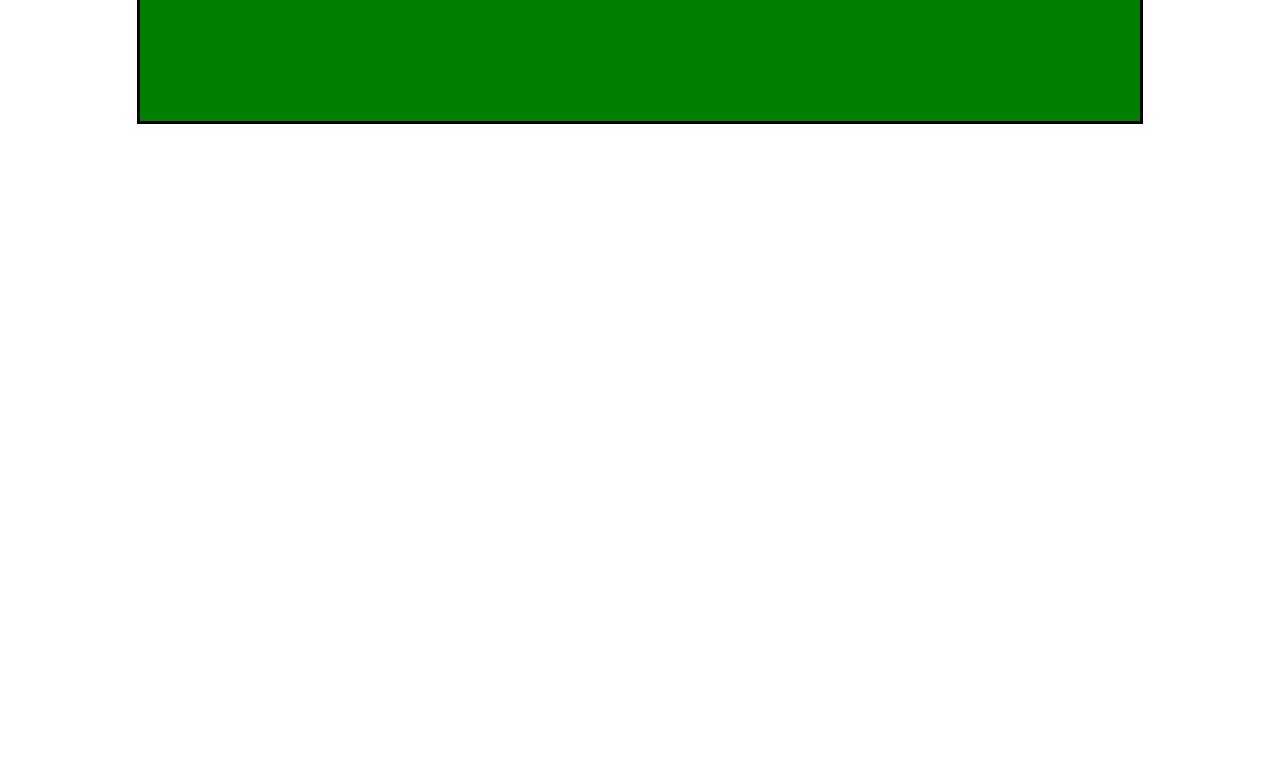
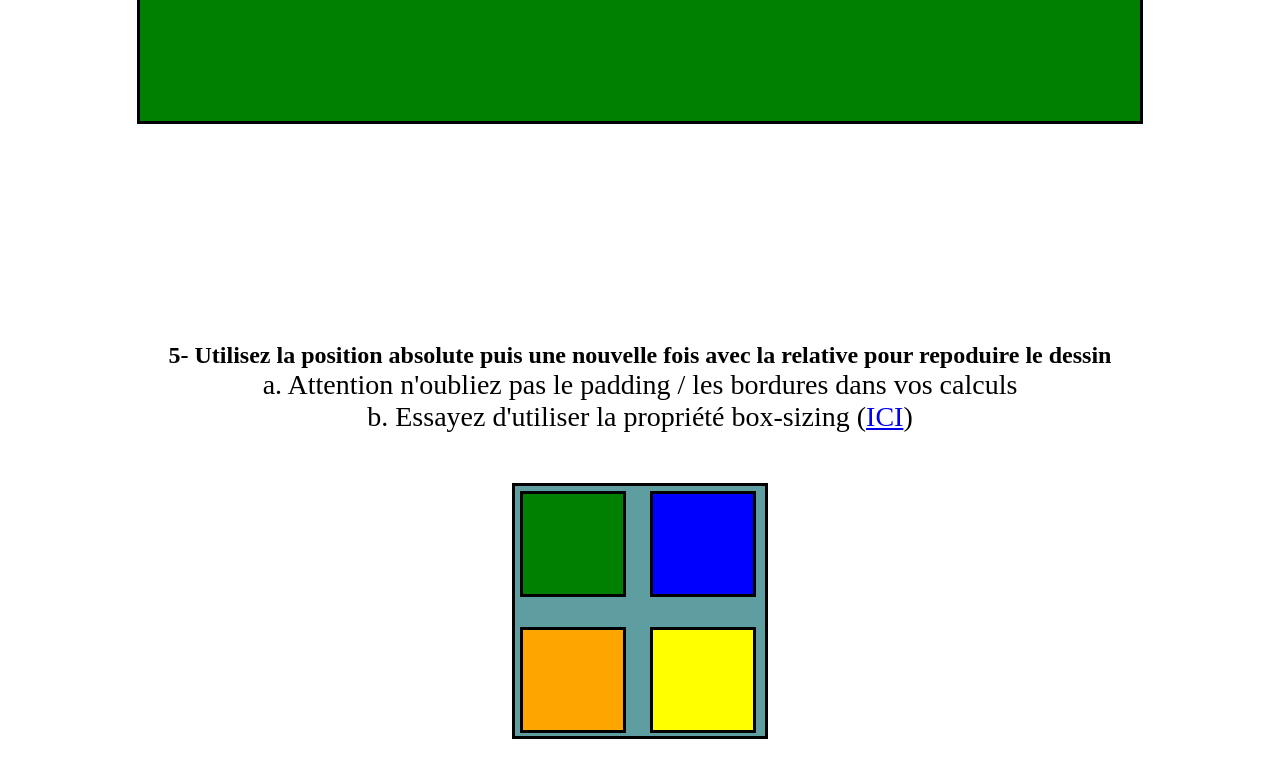
Before and after one commit to Kdasdan/Position-CSS, a plain HTML site: page index.html in a window 1280 px wide. Shown: the part 2829-3586 px from the top of the page. Before the commit the page ends 3126 px from the top, so only its background shows below. Drawn offline with Linux system fonts and the light colour scheme.

Commit message:
positionExo5

```diff
--- a/css/style.css
+++ b/css/style.css
@@ -13,7 +13,7 @@ p {
   font-size: 28px;
 }
 
-#br {
+.br {
   margin-top: 200px;
 }
 /* END */
@@ -148,3 +148,54 @@ p {
   border: solid black;
 }
 /* END */
+
+/* 5- Absolue/Relative */
+.cyan {
+  width: 250px;
+  height: 250px;
+  background-color: cadetblue;
+  margin: auto;
+  margin-top: 50px;
+  border: solid black;
+}
+
+.vertV2 {
+  width: 100px;
+  height: 100px;
+  background-color: green;
+  position: absolute;
+  margin-top: 5px;
+  margin-left: 5px;
+  border: solid black;
+}
+
+.bleuV2 {
+  width: 100px;
+  height: 100px;
+  background-color: blue;
+  position: relative;
+  left: 135px;
+  top: 5px;
+  border: solid black;
+}
+
+.orangeV2 {
+  width: 100px;
+  height: 100px;
+  background-color: orange;
+  position: absolute;
+  margin-top: 35px;
+  margin-left: 5px;
+  border: solid black;
+}
+
+.jaune {
+  width: 100px;
+  height: 100px;
+  background-color: yellow;
+  position: relative;
+  left: 135px;
+  top: 35px;
+  border: solid black;
+}
+/* END */
--- a/index.html
+++ b/index.html
@@ -36,7 +36,7 @@
     <div class="orangeAbsolue"></div>
   </div>
   <br>
-  <div id="br">
+  <div class="br">
     <h2>4- Absolue (utilisez les positions absolue) :</h2>
     <p>
       Un élément absolu est positionné par rapport à son ancêtre le plus proche qui est positionné s'il y en a un ou par rapport au bloc englobant inital sinon.
@@ -48,5 +48,23 @@
     <div class="bleuAbsolueV2"></div>
     <div class="orangeAbsolueV2"></div>
   </div>
+  <br>
+  <div class="br">
+    <h2>
+      5- Utilisez la position absolute puis une nouvelle fois avec la relative pour repoduire le dessin
+    </h2>
+    <p>
+      a. Attention n'oubliez pas le padding / les bordures dans vos calculs
+      <br>
+      b. Essayez d'utiliser la propriété box-sizing (<a target="_blank" href="https://developer.mozilla.org/fr/docs/Web/CSS/box-sizing">ICI</a>)
+    </p>
+  </div>
+  <div class="cyan">
+    <div class="vertV2"></div>
+    <div class="bleuV2"></div>
+    <div class="orangeV2"></div>
+    <div class="jaune"></div>
+  </div>
+  <br>
 </body>
 </html>
```
